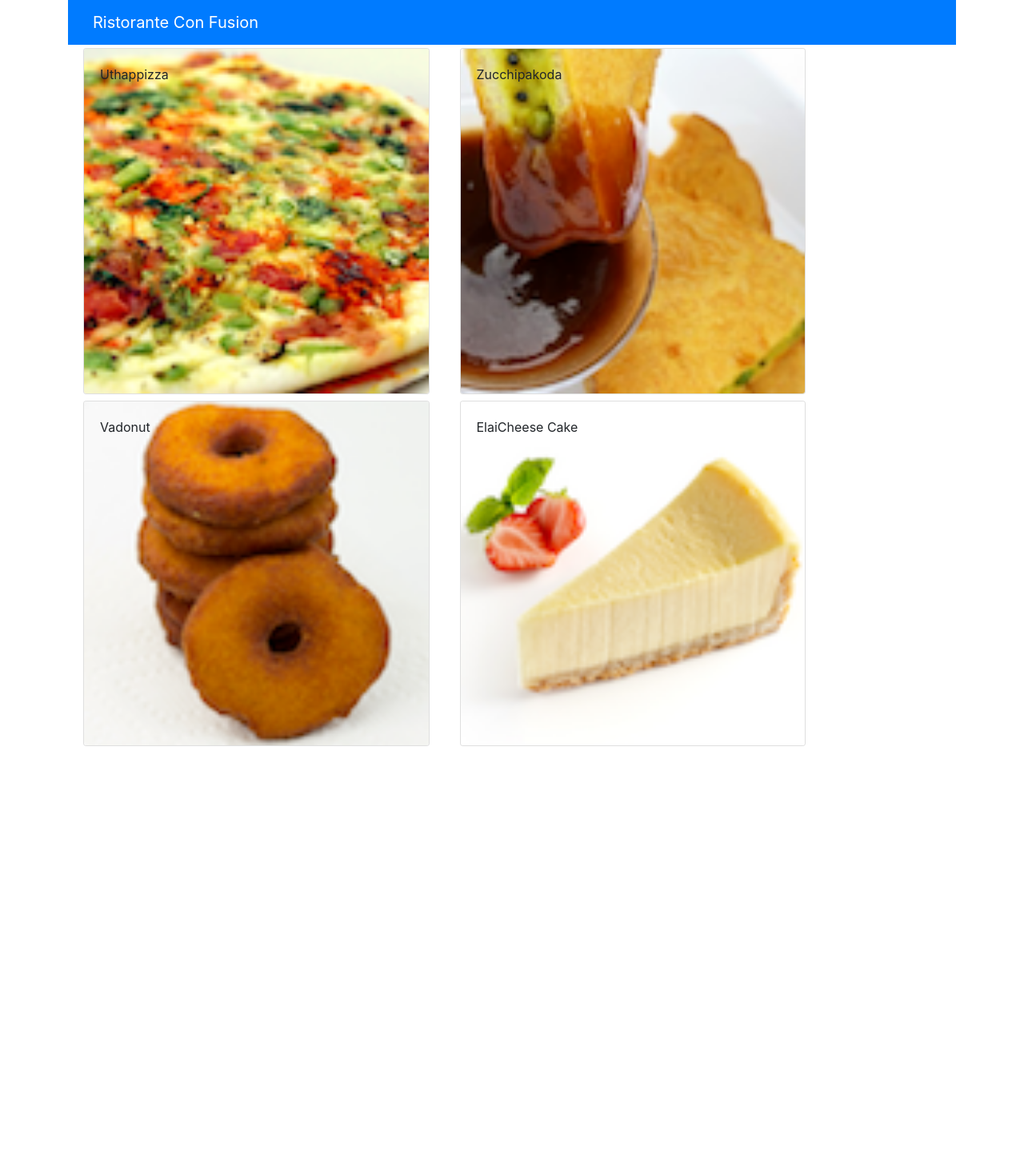
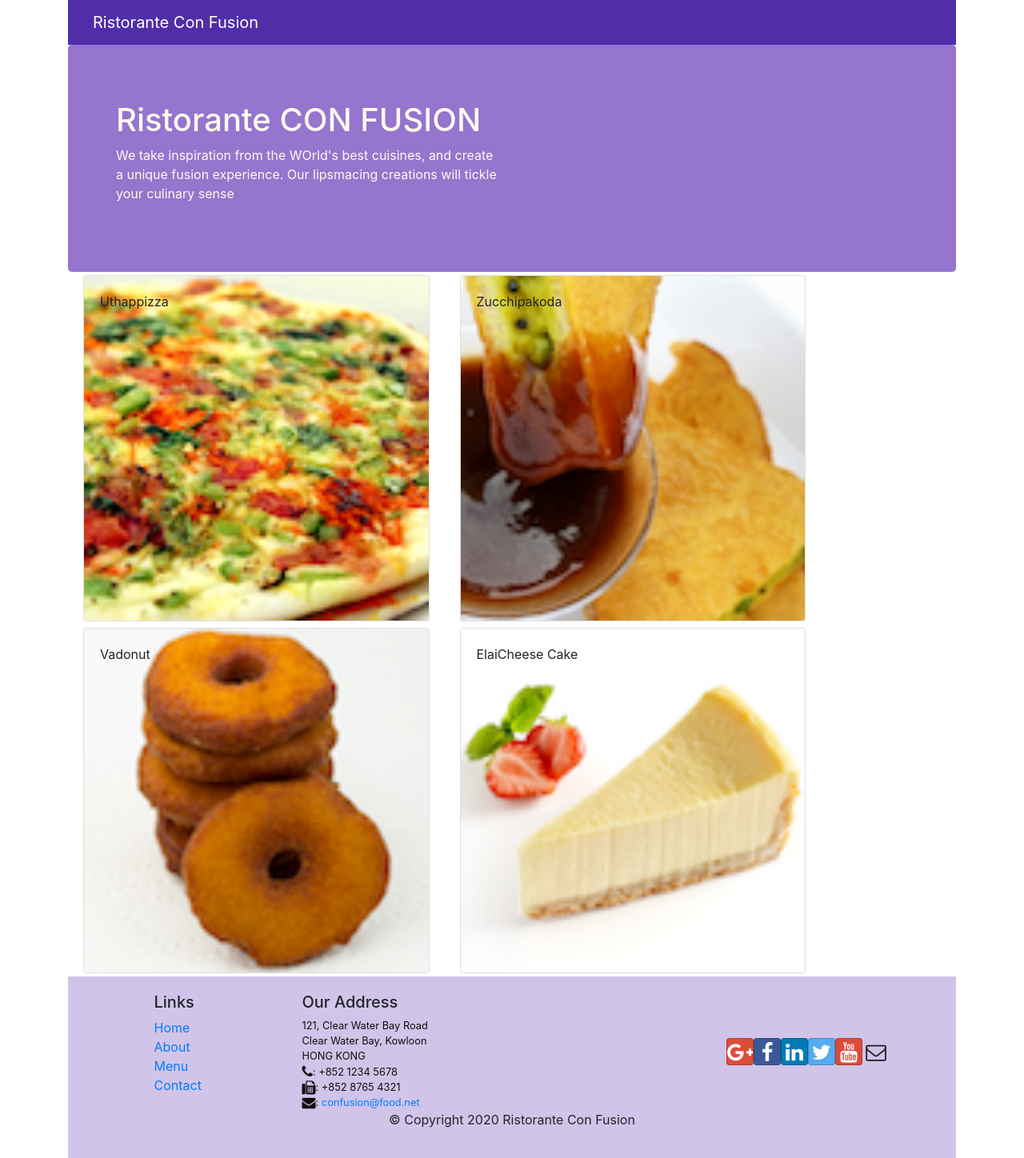
Before and after one commit to Coder-Aht007/ReactCoursera, a React (Create React App) app: page / in a window 1280 px wide. Shown: the whole page at 80% size. Before the commit the page ends 937 px from the top, so only its background shows below. Built offline with nearby package versions, Linux system fonts and the light colour scheme.

Commit message:
Header and Footer

```diff
--- a/package.json
+++ b/package.json
@@ -7,6 +7,8 @@
     "@testing-library/react": "^9.3.2",
     "@testing-library/user-event": "^7.1.2",
     "bootstrap": "^4.4.1",
+    "bootstrap-social": "^5.1.1",
+    "font-awesome": "^4.7.0",
     "lite-server": "^2.5.4",
     "react": "^16.13.1",
     "react-dom": "^16.13.1",
--- a/src/App.css
+++ b/src/App.css
@@ -1,38 +1,33 @@
-.App {
-  text-align: center;
+.row-header{
+  margin:0px auto;
+  padding:0px auto;
 }
 
-.App-logo {
-  height: 40vmin;
-  pointer-events: none;
+.row-content {
+  margin:0px auto;
+  padding: 50px 0px 50px 0px;
+  border-bottom: 1px ridge;
+  min-height:400px;
 }
 
-@media (prefers-reduced-motion: no-preference) {
-  .App-logo {
-    animation: App-logo-spin infinite 20s linear;
-  }
+.footer{
+  background-color: #D1C4E9;
+  margin:0px auto;
+  padding: 20px 0px 20px 0px;
+}
+.jumbotron {
+  padding:70px 30px 70px 30px;
+  margin:0px auto;
+  background: #9575CD ;
+  color:floralwhite;
 }
 
-.App-header {
-  background-color: #282c34;
-  min-height: 100vh;
-  display: flex;
-  flex-direction: column;
-  align-items: center;
-  justify-content: center;
-  font-size: calc(10px + 2vmin);
-  color: white;
+address{
+  font-size:80%;
+  margin:0px;
+  color:#0f0f0f;
 }
 
-.App-link {
-  color: #61dafb;
+.navbar-dark {
+  background-color: #512DA8;
 }
-
-@keyframes App-logo-spin {
-  from {
-    transform: rotate(0deg);
-  }
-  to {
-    transform: rotate(360deg);
-  }
-}
--- a/src/App.js
+++ b/src/App.js
@@ -1,6 +1,6 @@
 import React from 'react';
 import Main from './components/MainComponent'
-
+import "./App.css"
 
  class App extends React.Component {
 
--- /dev/null
+++ b/src/components/FooterComponent.js
@@ -0,0 +1,51 @@
+import React from 'react'
+
+function Footer(props)
+{
+    return(
+        <div className="footer">
+            <div className="container">
+                <div className="row justify-content-center">
+                    <div className="col-4 offset-1 col-sm-2">
+                        <h5>Links</h5>
+                        <ul className="list-unstyled">
+                            <li><a href="#">Home</a></li>
+                            <li><a href="#">About</a></li>
+                            <li><a href="#">Menu</a></li>
+                            <li><a href="contactus.html">Contact</a></li>
+                        </ul>
+                    </div>
+                    <div className="col-7 col-sm-5">
+                        <h5>Our Address</h5>
+                        <address>
+                          121, Clear Water Bay Road<br />
+                          Clear Water Bay, Kowloon<br />
+                          HONG KONG<br />
+                          <i className="fa fa-phone fa-lg"></i>: +852 1234 5678<br />
+                          <i className="fa fa-fax fa-lg"></i>: +852 8765 4321<br />
+                          <i className="fa fa-envelope fa-lg"></i>: <a href="mailto:confusion@food.net">
+                             confusion@food.net</a>
+                        </address>
+                    </div>
+                    <div className="col-12 col-sm-4 align-self-center">
+                        <div className="text-center">
+                            <a className="btn btn-social-icon btn-google" href="http://google.com/+"><i className="fa fa-google-plus"></i></a>
+                            <a className="btn btn-social-icon btn-facebook" href="http://www.facebook.com/profile.php?id="><i className="fa fa-facebook"></i></a>
+                            <a className="btn btn-social-icon btn-linkedin" href="http://www.linkedin.com/in/"><i className="fa fa-linkedin"></i></a>
+                            <a className="btn btn-social-icon btn-twitter" href="http://twitter.com/"><i className="fa fa-twitter"></i></a>
+                            <a className="btn btn-social-icon btn-google" href="http://youtube.com/"><i className="fa fa-youtube"></i></a>
+                            <a className="btn btn-social-icon" href="mailto:"><i className="fa fa-envelope-o"></i></a>
+                        </div>
+                    </div>
+                </div>
+                <div className="row justify-content-center">
+                    <div className="col-auto">
+                        <p>© Copyright 2020 Ristorante Con Fusion</p>
+                    </div>
+                </div>
+            </div>
+        </div>
+        )
+}
+
+export default Footer;
--- /dev/null
+++ b/src/components/HeaderComponent.js
@@ -0,0 +1,30 @@
+import React,{Component} from 'react'
+import {Navbar,NavbarBrand,Jumbotron} from 'reactstrap'
+
+class Header extends Component{
+
+    render()
+    {
+        return (
+            <>
+            <Navbar dark>
+                <div className="container">
+                    <NavbarBrand href='/'>Ristorante Con Fusion</NavbarBrand>
+                </div>
+            </Navbar>
+            <Jumbotron>
+                <div className="container">
+                    <div className="row row-header">
+                        <div className="col-12 col-sm-6">
+                            <h1>Ristorante CON FUSION</h1>
+                            <p>We take inspiration from the WOrld's best cuisines, and create a unique fusion experience. Our lipsmacing creations will tickle your culinary sense</p>
+                        </div>
+                    </div>
+                </div>
+            </Jumbotron>
+            </>
+        );
+    }
+}
+
+export default Header;
--- a/src/components/MainComponent.js
+++ b/src/components/MainComponent.js
@@ -1,9 +1,9 @@
 import React from 'react';
-import {Navbar,NavbarBrand} from 'reactstrap'
 import Menu from './MenuComponent'
 import {DISHES} from '../shared/dishes'
 import DishDetails from './DishDetailsComponent'
-
+import Header from "./HeaderComponent"
+import Footer from "./FooterComponent"
  class Main extends React.Component {
 
   constructor(props) {
@@ -24,14 +24,11 @@
   {
   return (
     <div className="App">
-      <Navbar dark color="primary">
-        <div className="container">
-        <NavbarBrand href='/'>Ristorante Con Fusion</NavbarBrand>
-        </div>
-      </Navbar>
-      <Menu dishes={this.state.dishes}
+        <Header/>
+            <Menu dishes={this.state.dishes}
         onClick={(dishId)=>this.onDishSelect(dishId)}    />
         <DishDetails dish={this.state.dishes.filter((dish)=>dish.id===this.state.selectedDish)[0]} />
+        <Footer/>
     </div>
   );
 }
--- a/src/index.js
+++ b/src/index.js
@@ -1,6 +1,8 @@
 import React from 'react';
 import ReactDOM from 'react-dom';
 import 'bootstrap/dist/css/bootstrap.min.css';
+import "font-awesome/css/font-awesome.min.css";
+import "bootstrap-social/bootstrap-social.css"
 import App from './App';
 import * as serviceWorker from './serviceWorker';
 
```
Also changed, not shown: 1 other file (tests, documents, lock files or other folders).
